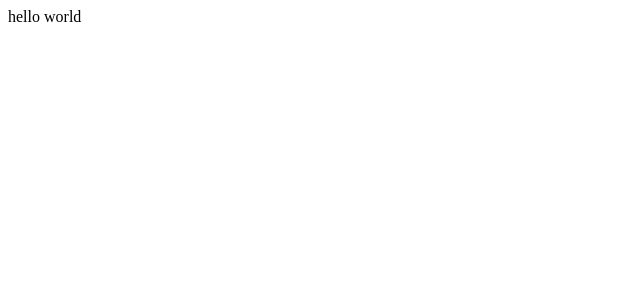
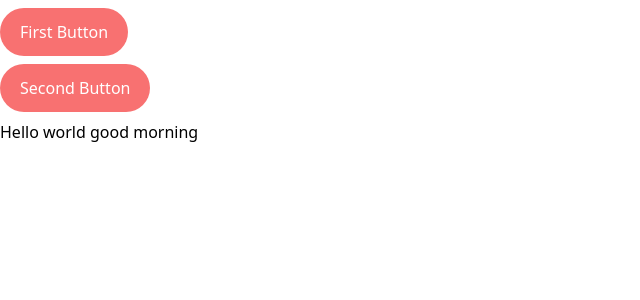
Before and after one commit to shaikh-akbar-96/React-learning-leela, a React (Create React App) app: page / in a window 1280 px wide. Shown: the top 300 px of the page, without its empty margins (0-640 px from the left). Built offline with nearby package versions, Linux system fonts and the light colour scheme.

Commit message:
added tailwind css and learnt props in both functional and class component

```diff
--- a/package.json
+++ b/package.json
@@ -34,5 +34,8 @@
       "last 1 firefox version",
       "last 1 safari version"
     ]
+  },
+  "devDependencies": {
+    "tailwindcss": "^3.4.3"
   }
 }
--- a/src/App.js
+++ b/src/App.js
@@ -1,7 +1,15 @@
 import "./App.css";
+import Button from "./components/button/buttonfunctional";
+import Buttonclass from "./components/button/buttonClass";
 
 function App() {
-  return <div className="App">hello world</div>;
+  return (
+    <div className="container mx-auto">
+      <Button name="First Button" />
+      <Button name="Second Button" />
+      <Buttonclass text="Hello world good morning" />
+    </div>
+  );
 }
 
 export default App;
--- /dev/null
+++ b/src/components/button/buttonClass.js
@@ -0,0 +1,13 @@
+import { Component } from "react";
+
+class Button extends Component {
+  render() {
+    return (
+      <div>
+        <div className="my-2">{this.props.text}</div>
+      </div>
+    );
+  }
+}
+
+export default Button;
--- /dev/null
+++ b/src/components/button/buttonfunctional.js
@@ -0,0 +1,11 @@
+function button(props) {
+  return (
+    <div className="my-2">
+      <button className="bg-red-400 text-white px-5 hover:bg-red-700 py-3 rounded-full">
+        {props.name}
+      </button>
+    </div>
+  );
+}
+
+export default button;
--- /dev/null
+++ b/src/index.css
@@ -0,0 +1,3 @@
+@tailwind base;
+@tailwind components;
+@tailwind utilities;
--- /dev/null
+++ b/tailwind.config.js
@@ -0,0 +1,8 @@
+/** @type {import('tailwindcss').Config} */
+module.exports = {
+  content: ["./src/**/*.{js,jsx,ts,tsx}"],
+  theme: {
+    extend: {},
+  },
+  plugins: [],
+};
```
Also changed, not shown: src/index.js (+5 -6 lines), 1 other file (tests, documents, lock files or other folders).
